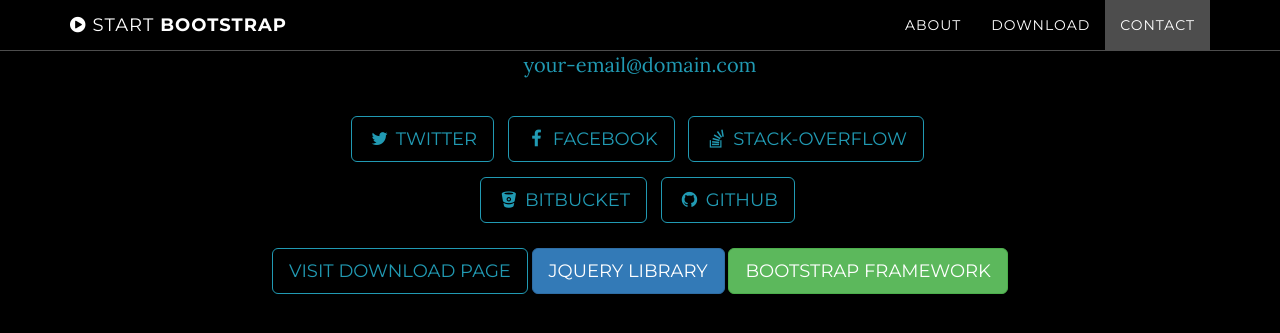
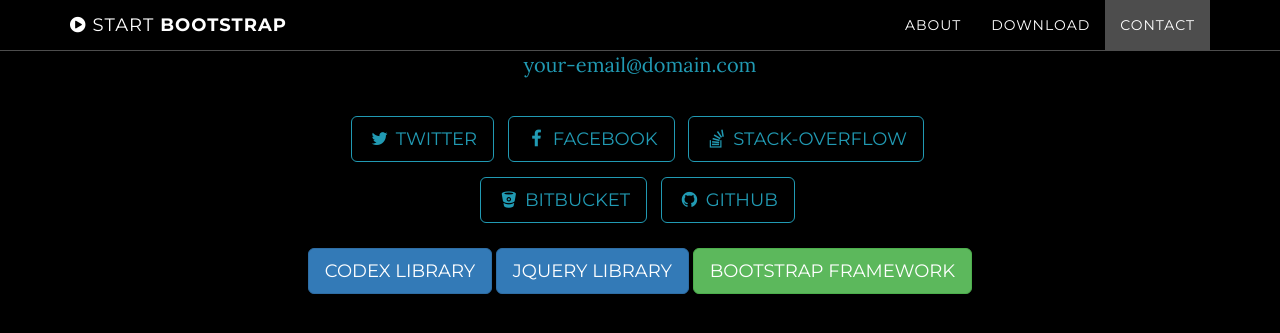
Before and after one commit to mekashinev/mekashinev.github.io, a Jekyll site: the page built from index.html, in a window 1280 px wide and 900 px high, scrolled down 2303 px. Shown: the top 333 px of the window. Built offline with Jekyll 4.4.1, drawn with Linux system fonts in a browser that asks for light colours.

Commit message:
Update contact.html

```diff
--- a/_includes/contact.html
+++ b/_includes/contact.html
@@ -15,7 +15,7 @@
                 </li>
                 {% endfor %}
             </ul>
-            <a href="http://startbootstrap.com/template-overviews/grayscale/" class="btn btn-default btn-lg">Visit Download Page</a>
+             <a href="https://www.jquery.com/" class="btn btn-primary btn-lg">Codex Library</a>
             <a href="https://www.jquery.com/" class="btn btn-primary btn-lg">JQuery Library</a>
             <a href="https://getbootstrap.com/docs/4.4/getting-started/download/" class="btn btn-success btn-lg">Bootstrap Framework</a>
         </div>
```
